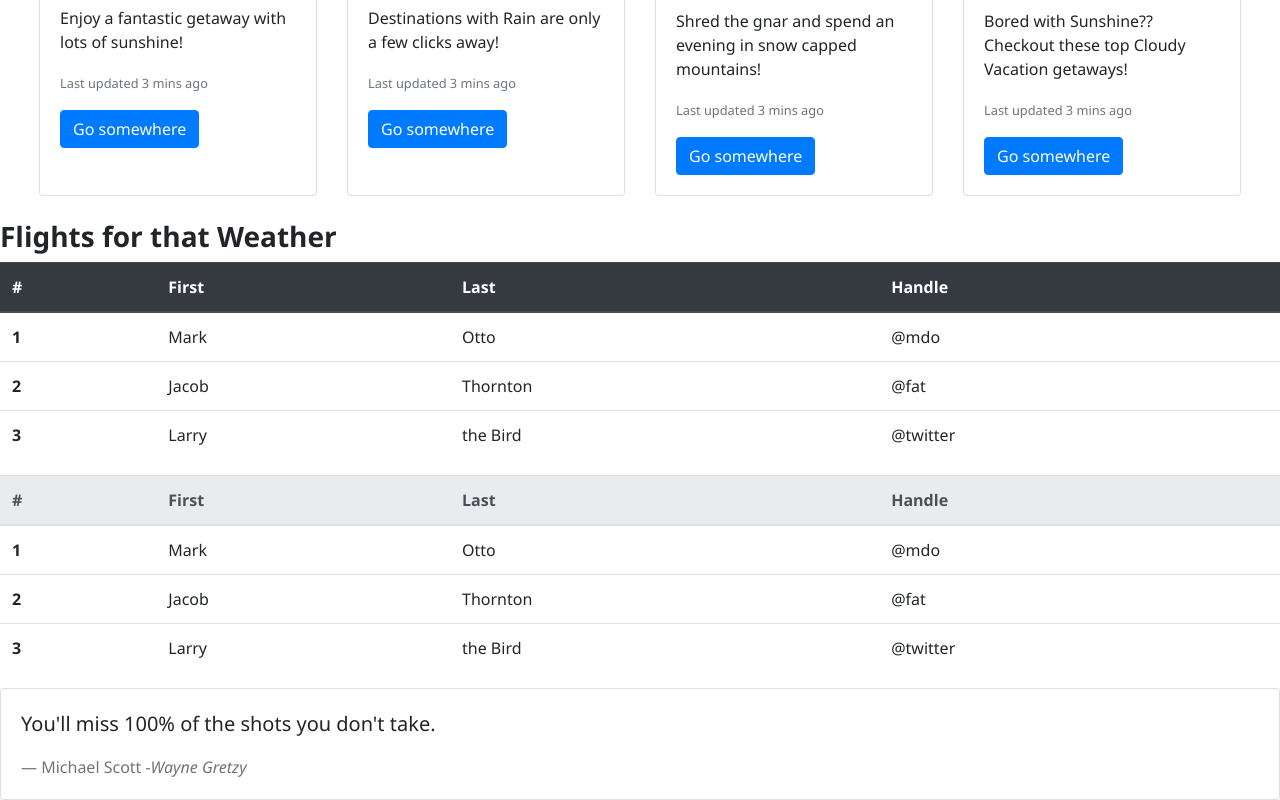
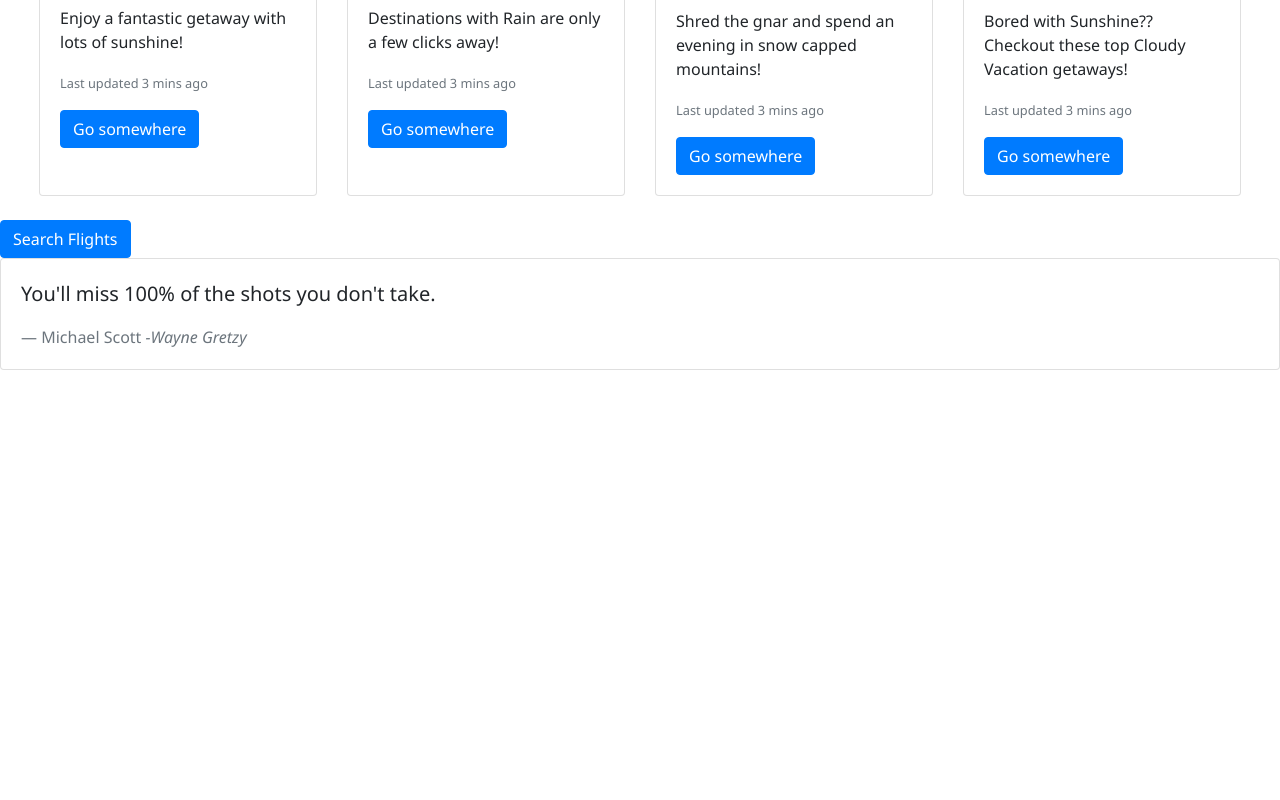
Before and after one commit to UT-Austin-Bootcamp-Proj1-Group-D/Weather-or-not, a plain HTML site: page index.html in a window 1280 px wide. Shown: the part 731-1531 px from the top of the page. After the commit the page ends 1101 px from the top, so only its background shows below. Drawn offline with nearby package versions, Linux system fonts and the light colour scheme.

Commit message:
search API working

```diff
--- a/assets/js/app.js
+++ b/assets/js/app.js
@@ -26,35 +26,35 @@ function searchNOAA(weatherDescription) {
                     if (matches.indexOf(index) === -1) {
                         matches.push(index);
                         //console.log(matches);
-                        flag=true;
+                        flag = true;
 
                     }
                 }
             });
-            if(flag){
+            if (flag) {
                 let startIndex = 0;
                 var today = new Date();
 
-                if(today.getHours() >= 18){
+                if (today.getHours() >= 18) {
                     startIndex++;
                 }
                 var tbody = $("<tbody>");
                 var tr = $("<tr>");
 
                 tr.append($("<td>").html($("<input>")
-                .attr("type", "checkbox")
-                .attr("data-index", index)
-                .addClass("city-select")));
+                    .attr("type", "checkbox")
+                    .attr("data-index", index)
+                    .addClass("city-select")));
 
                 tr.append($("<td>").text(cities.cityName[index]));
 
                 tr.append($("<td>").text(forecast[startIndex].shortForecast + " " + forecast[startIndex].temperature + "°F"));
-                tr.append($("<td>").text(forecast[startIndex+2].shortForecast + " " + forecast[startIndex+2].temperature + "°F"));
-                tr.append($("<td>").text(forecast[startIndex+4].shortForecast + " " + forecast[startIndex+4].temperature + "°F"));
-                tr.append($("<td>").text(forecast[startIndex+6].shortForecast + " " + forecast[startIndex+6].temperature + "°F"));
-                tr.append($("<td>").text(forecast[startIndex+8].shortForecast + " " + forecast[startIndex+8].temperature + "°F"));
-                tr.append($("<td>").text(forecast[startIndex+10].shortForecast + " " + forecast[startIndex+10].temperature + "°F"));
-                tr.append($("<td>").text(forecast[startIndex+12].shortForecast + " " + forecast[startIndex+12].temperature + "°F"));
+                tr.append($("<td>").text(forecast[startIndex + 2].shortForecast + " " + forecast[startIndex + 2].temperature + "°F"));
+                tr.append($("<td>").text(forecast[startIndex + 4].shortForecast + " " + forecast[startIndex + 4].temperature + "°F"));
+                tr.append($("<td>").text(forecast[startIndex + 6].shortForecast + " " + forecast[startIndex + 6].temperature + "°F"));
+                tr.append($("<td>").text(forecast[startIndex + 8].shortForecast + " " + forecast[startIndex + 8].temperature + "°F"));
+                tr.append($("<td>").text(forecast[startIndex + 10].shortForecast + " " + forecast[startIndex + 10].temperature + "°F"));
+                tr.append($("<td>").text(forecast[startIndex + 12].shortForecast + " " + forecast[startIndex + 12].temperature + "°F"));
                 tbody.append(tr);
                 $("#weather-table").append(tbody);
             }
@@ -71,18 +71,17 @@ function searchNOAA(weatherDescription) {
 // Function: searchFlights
 // use the Skyscanner API to search for the cheapest flights based on the cities selected by the user
 // Returns: array of objects, cities and the cheapest flight found
-function searchFlights(citiesSelected) {
-    let origin = "AUS"
-    let dest = "LAX"
-    let endDate = "2020-01-29"
+function searchFlights(origin, dest, date) {
+
     // search skyscanner api for cheapest flight on date
     // return the cheapest flight
-
+let url = "https://skyscanner-skyscanner-flight-search-v1.p.rapidapi.com/apiservices/browsequotes/v1.0/US/USD/en-US/" + origin + "-sky/" + dest + "-sky/" + date + "?inboundpartialdate=2020-12-01";
+console.log(url);
     var settings = {
         "async": true,
         "crossDomain": true,
-        "url": "https://skyscanner-skyscanner-flight-search-v1.p.rapidapi.com/apiservices/browsequotes/v1.0/US/USD/en-US/SFO-sky/JFK-sky/2020-09-01?inboundpartialdate=2020-12-01",
-        "method": "GET",
+        "url": url,
+         "method": "GET",
         "headers": {
             "x-rapidapi-host": "skyscanner-skyscanner-flight-search-v1.p.rapidapi.com",
             "x-rapidapi-key": "f655d74b8dmsh7124e9f74a7fa7ep1abd4ajsn3b73d28c941a"
@@ -127,6 +126,7 @@ function displayCitiesWeather(id) {
 
     table.append(heading);
     tableDiv.append(table);
+    //tableDiv.append($("<button>").attr("id", "search-btn").text("Search Flights"));
     $("#cities").append(tableDiv);
 };
 
@@ -137,9 +137,22 @@ $(document).ready(function () {
         displayCitiesWeather(id);
     });
 
+    $("#search-flights").off("click");
+    $("#search-flights").on("click", function (event) {
+        event.preventDefault();
+        let citiesSelected = [];
+        $("input.city-select:checked").each(function () {
+            let id = $(this).attr("data-index");
+            let origin = "AUS"
+            let dest = cities.airportCode[id];
+            let date = "2020-02-10"
+            searchFlights(origin, dest, date);
+        });
 
+            console.log("Blah");
+
+    });
 });
-
 
 
 // Cities onclick event
--- a/index.html
+++ b/index.html
@@ -106,77 +106,8 @@
     <div class="row flights" id="cities">
 
     </div>
+    <a href="#" class="btn btn-primary" id="search-flights">Search Flights</a>
 
-    <div class=“row”>
-        <div class=“col-md-10 m-4">
-            <div class=“panel panel-primary">
-                <div class=“panel-heading”>
-                    <h3 class=“panel-title text-center”><strong>Flights for that Weather</strong></h3>
-                </div>
-                <table class="table">
-                    <thead class="thead-dark">
-                        <tr>
-                            <th scope="col">#</th>
-                            <th scope="col">First</th>
-                            <th scope="col">Last</th>
-                            <th scope="col">Handle</th>
-                        </tr>
-                    </thead>
-                    <tbody>
-                        <tr>
-                            <th scope="row">1</th>
-                            <td>Mark</td>
-                            <td>Otto</td>
-                            <td>@mdo</td>
-                        </tr>
-                        <tr>
-                            <th scope="row">2</th>
-                            <td>Jacob</td>
-                            <td>Thornton</td>
-                            <td>@fat</td>
-                        </tr>
-                        <tr>
-                            <th scope="row">3</th>
-                            <td>Larry</td>
-                            <td>the Bird</td>
-                            <td>@twitter</td>
-                        </tr>
-                    </tbody>
-                </table>
-
-                <table class="table">
-                    <thead class="thead-light">
-                        <tr>
-                            <th scope="col">#</th>
-                            <th scope="col">First</th>
-                            <th scope="col">Last</th>
-                            <th scope="col">Handle</th>
-                        </tr>
-                    </thead>
-                    <tbody>
-                        <tr>
-                            <th scope="row">1</th>
-                            <td>Mark</td>
-                            <td>Otto</td>
-                            <td>@mdo</td>
-                        </tr>
-                        <tr>
-                            <th scope="row">2</th>
-                            <td>Jacob</td>
-                            <td>Thornton</td>
-                            <td>@fat</td>
-                        </tr>
-                        <tr>
-                            <th scope="row">3</th>
-                            <td>Larry</td>
-                            <td>the Bird</td>
-                            <td>@twitter</td>
-                        </tr>
-                    </tbody>
-                </table>
-            </div>
-        </div>
-    </div>
 
 
     <!-- footer -->
```
